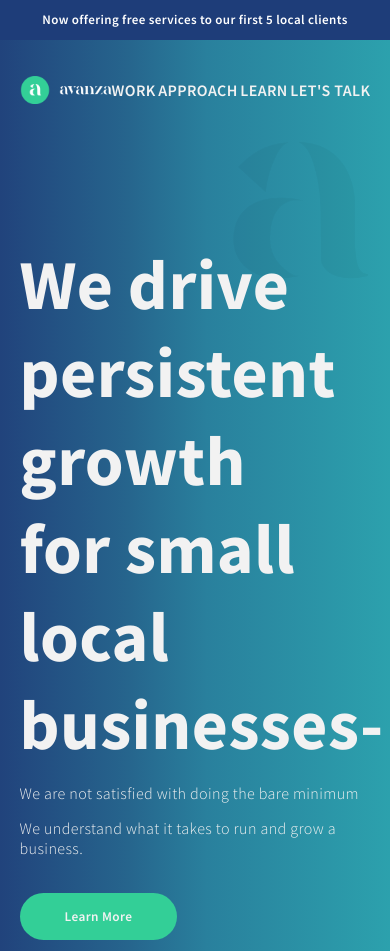
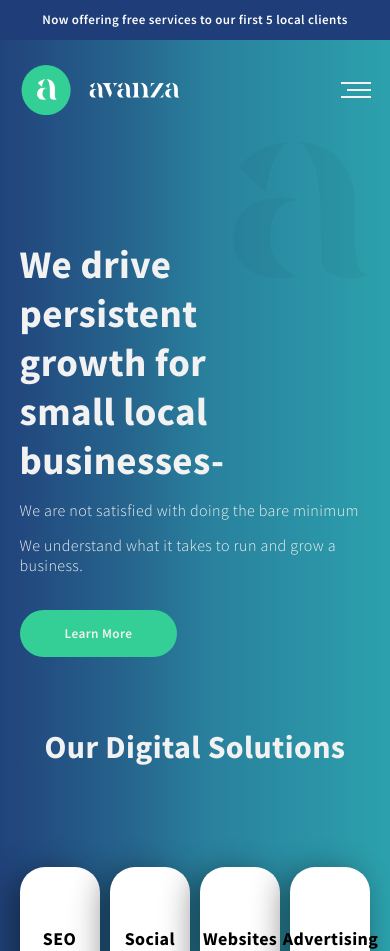
Before and after one commit to itacamba/avanza, a PHP site: page / in a window 390 px wide; the page is wider, and only the part inside the window is pictured. Shown: the top 951 px of that part. Run offline with PHP 8.4, Linux system fonts and the light colour scheme.

Commit message:
mobile and desktop menues display correctly

```diff
--- a/index.html
+++ b/index.html
@@ -17,7 +17,19 @@
             <div id="logo">
               <img src="./images/logo.png" alt="">
             </div>
-            <nav>
+            <div id="menu-icon">
+                <div class="menu-line"></div>
+                <div class="menu-line"></div>
+                <div class="menu-line"></div>
+            </div>
+            <div id="mobile-nav">
+                <a href="" id="x">x</a>
+                <a href="">WORK</a>
+                <a href="">APPROACH</a>
+                <a href="">LEARN</a>
+                <a href="">LET'S TALK</a>
+            </div>
+            <nav id="nav">
                 <a href="">WORK</a>
                 <a href="">APPROACH</a>
                 <a href="">LEARN</a>
@@ -197,5 +209,6 @@
             </div>
         </div>
     </footer>
+    <script src="index.js"></script>
 </body>
 </html>
--- a/index.js
+++ b/index.js
@@ -0,0 +1,14 @@
+let isMenuClicked = false
+document.addEventListener("DOMContentLoaded", () => {
+    const menuIcon = document.getElementById('menu-icon');
+    const navBar = document.getElementById('mobile-nav')
+    const xMenu = document.getElementById('x')
+    menuIcon.addEventListener("click", (e) => showMenu(e,navBar));
+    xMenu.addEventListener("click", (e) => showMenu(e,navBar));
+})
+
+function showMenu(e, navBar){
+    e.preventDefault();
+    isMenuClicked = !isMenuClicked
+    isMenuClicked ? navBar.style.display = 'flex' : navBar.style.display = 'none'
+}
--- a/styles.css
+++ b/styles.css
@@ -63,17 +63,44 @@
     width: 100%;
     display: block;
 }
-nav{
+#menu-icon{
+    display: flex;
+    flex-direction: column;
+    justify-content: space-between;
+    align-items: flex-end;
+    width: 30px;
+    height: 16px;
+    cursor: pointer;
+    display: none;
+}
+.menu-line{
+    width: 100%;
+    height: 2px;
+    background: #f2f2f2;
+}
+.menu-line:nth-child(2){
+    width: 80%;
+}
+#mobile-nav{
+    display: none;
+}
+#nav{
     display: flex;
     width: 450px;
     justify-content: space-between;
+    align-items: center;
 }
-nav > a{
+#nav > a{
     color: #f2f2f2;
     font-weight: 600;
     padding: 7px 0;
 }
-
+#nav > a:last-child{
+    border: none;
+    border-radius: 25px;
+    background: hsla(195, 59%, 39%, 0.286);
+    padding: 15px 25px;
+}
 #banner-content{
    padding-top: 100px;
    padding-bottom: 550px;
@@ -331,3 +358,51 @@
 width: 100%;
 }
 /* END FOOTER */
+
+
+
+
+/* MEDIA QUERIES */
+@media screen and (max-width: 840px){
+    #menu-icon{
+        display: flex;
+    }
+    #nav{
+        display: none;
+    }
+    #mobile-nav{
+        width: 50%;
+        height: 100vh;
+        position: fixed;
+        display: flex;
+        flex-direction: column;
+        align-items: flex-end;
+        justify-content: flex-start;
+        top: 0;
+        right: 0;
+        background: rgba(242, 242, 242, .8);
+        z-index: 10000;
+        padding-bottom: 20px;
+        display: none;
+    }
+    #mobile-nav > a:first-child{
+        display: block;
+        font-weight: 300;
+        font-size: 20px;
+    }
+    #mobile-nav > a{
+        padding: 15px 40px 15px 20px;
+        color: #000000;
+    }
+    #mobile-nav > a:last-child{
+        margin-top: 20px;
+        margin-right: 20px;
+        background: #2ca1ad;
+        color: #f2f2f2;
+    }
+    /* main banner content */
+    #banner-content h1{
+        font-size: 10vw;
+    }
+}
+/* END MEDIA QUERIES */
```
